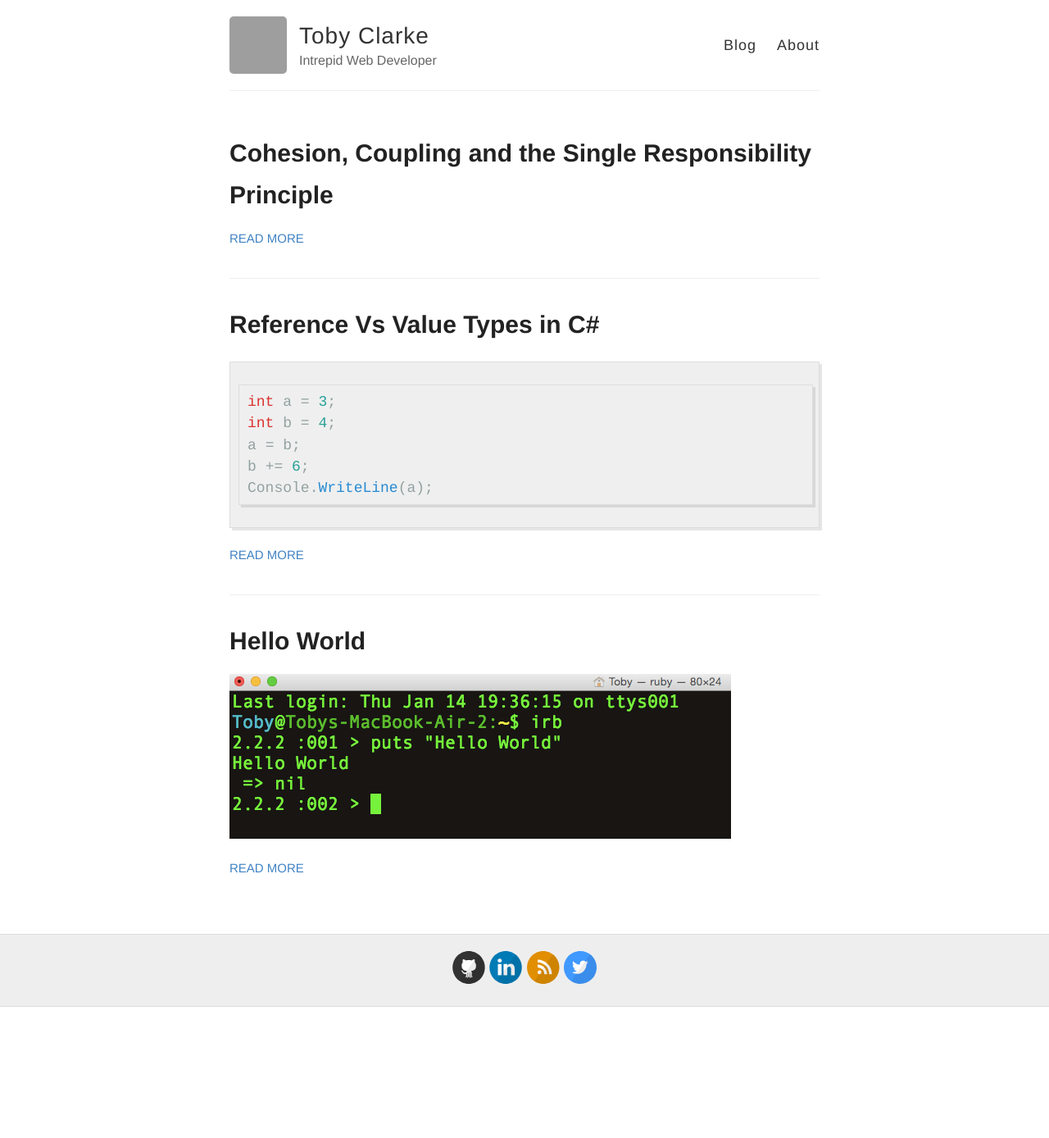
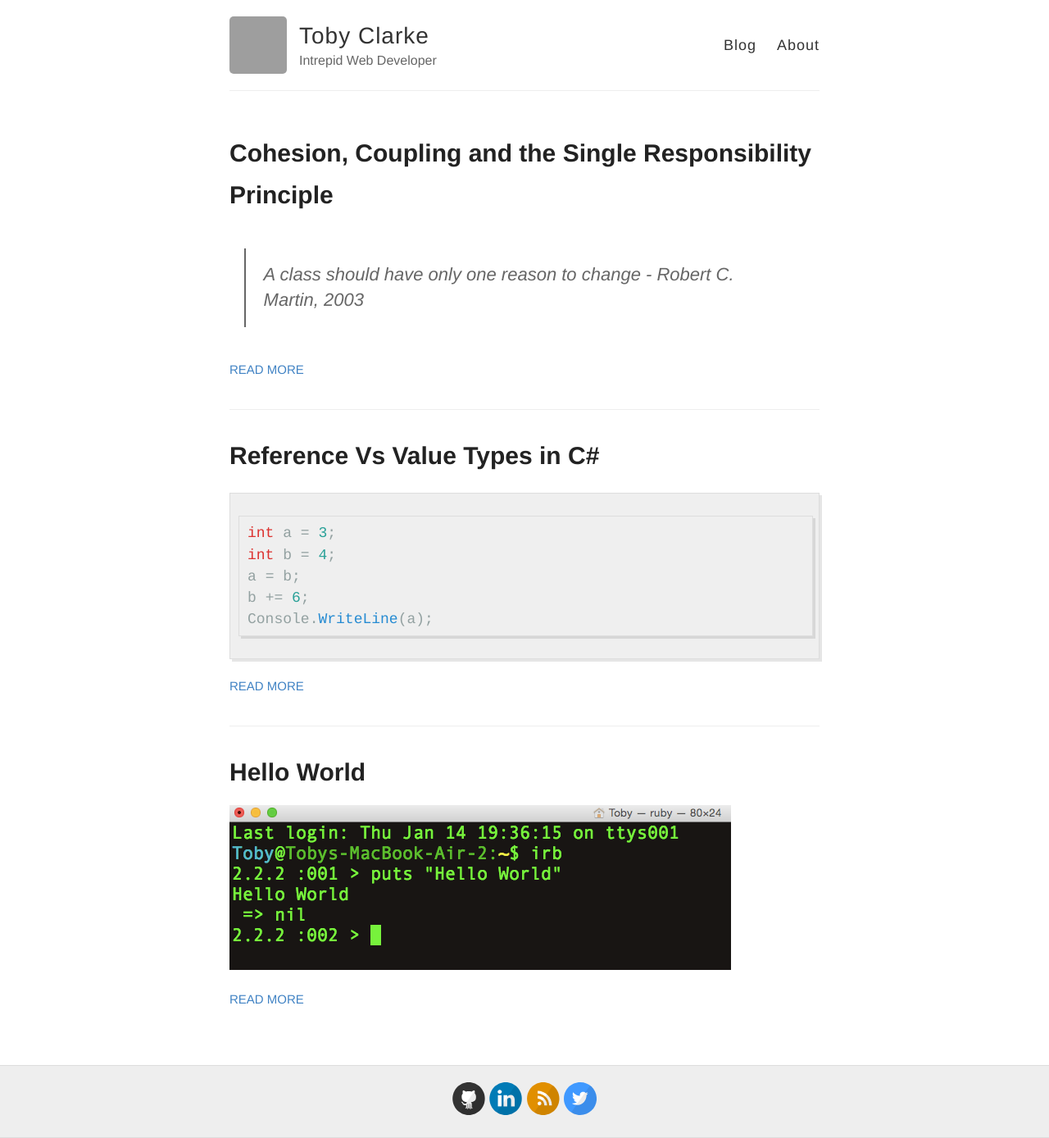
Before and after one commit to Teeohbee/Teeohbee.github.io, a Jekyll site: the page built from index.html, in a window 1280 px wide. Shown: the whole page at 82% size. Built offline with Jekyll 4.4.1, drawn with Linux system fonts in a browser that asks for light colours; Markdown is read by kramdown in place of the engine named in the settings; before the commit the page ends 1228 px from its top, so only the background shows below that; grey boxes are pictures that could not be loaded.

Commit message:
Update 2016-01-19-Cohesion-Coupling-and-the-Single-Responsibility-Principle.md

```diff
--- a/_posts/2016-01-19-Cohesion-Coupling-and-the-Single-Responsibility-Principle.md
+++ b/_posts/2016-01-19-Cohesion-Coupling-and-the-Single-Responsibility-Principle.md
@@ -2,3 +2,5 @@
 layout: post
 title: Cohesion, Coupling and the Single Responsibility Principle
 ---
+
+> *A class should have only one reason to change* - Robert C. Martin, 2003
```
